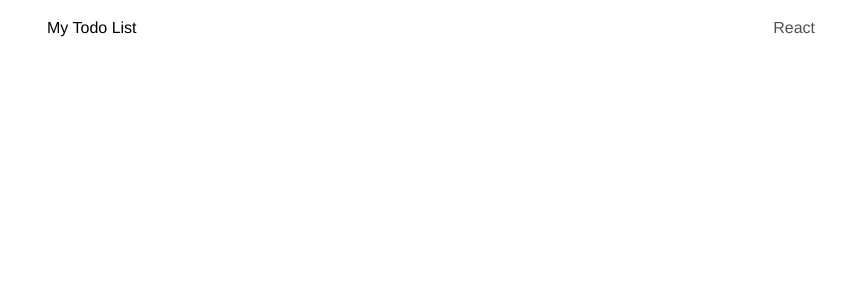
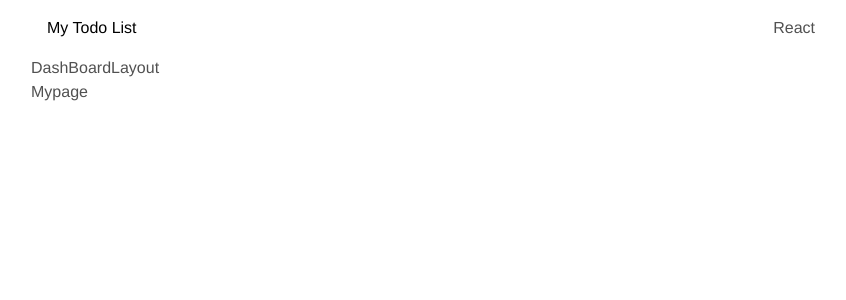
Before and after one commit to summereuna/react-week, a React (Vite) app: page /dashboard/mypage in a window 1280 px wide. Before the commit this address had no page. Shown: the top 300 px of the page, without its empty margins (209-1055 px from the left). Built offline with nearby package versions, Linux system fonts and the light colour scheme.

Commit message:
[Feat] : 리액트 라우터 Outlet 연습 나중에 삭제할 수도

```diff
--- /dev/null
+++ b/src/pages/Like.tsx
@@ -0,0 +1,3 @@
+export default function Like() {
+  return <div>Like</div>;
+}
--- /dev/null
+++ b/src/pages/Mypage.tsx
@@ -0,0 +1,3 @@
+export default function Mypage() {
+  return <div>Mypage</div>;
+}
--- /dev/null
+++ b/src/shared/DashBoardLayout.tsx
@@ -0,0 +1,17 @@
+//한 라우트 안에서 중첩된 구조를 가지게 하는게 중첩 라우트
+//예) 사용자 대시 보드에 A,B,C섹션 있는 경우 각 섹션 별 다른 경로 설정 가능
+
+import { Outlet } from "react-router-dom";
+
+const DashBoardLayout = () => {
+  return (
+    <>
+      <div>DashBoardLayout</div>
+      <div>
+        <Outlet />
+      </div>
+    </>
+  );
+};
+
+export default DashBoardLayout;
--- a/src/shared/Router.tsx
+++ b/src/shared/Router.tsx
@@ -1,15 +1,25 @@
 import { BrowserRouter, Routes, Route } from "react-router-dom";
 import Home from "@pages/Home";
 import TodoDetail from "@pages/TodoDetail";
-import Layout from "@components/Layout";
+import Layout from "@shared/Layout";
+
+import DashBoardLayout from "@shared/DashBoardLayout";
+import Mypage from "@pages/Mypage";
+import Like from "@pages/Like";
 
 const Router = () => {
   return (
     <BrowserRouter>
       <Layout>
         <Routes>
-          <Route path="/" element={<Home />}></Route>
-          <Route path="/:id" element={<TodoDetail />}></Route>
+          <Route path="/" element={<Home />} />
+
+          <Route path="/dashboard" element={<DashBoardLayout />}>
+            <Route path="/dashboard/mypage" element={<Mypage />}></Route>
+            <Route path="/dashboard/like" element={<Like />}></Route>
+          </Route>
+
+          <Route path="/:id" element={<TodoDetail />} />
         </Routes>
       </Layout>
     </BrowserRouter>
```
Also changed, not shown: src/shared/Layout.tsx (renamed from src/components/Layout.tsx).
